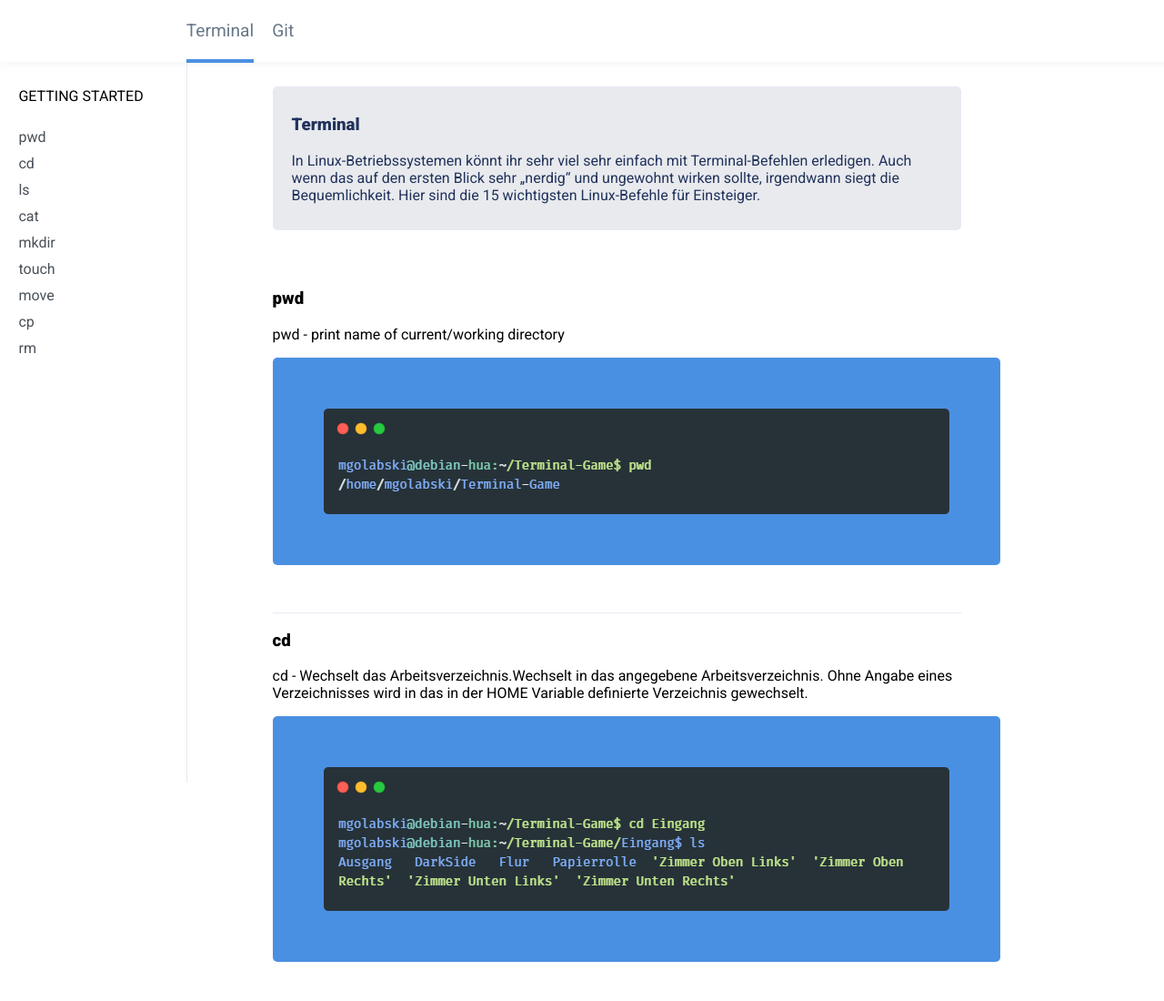
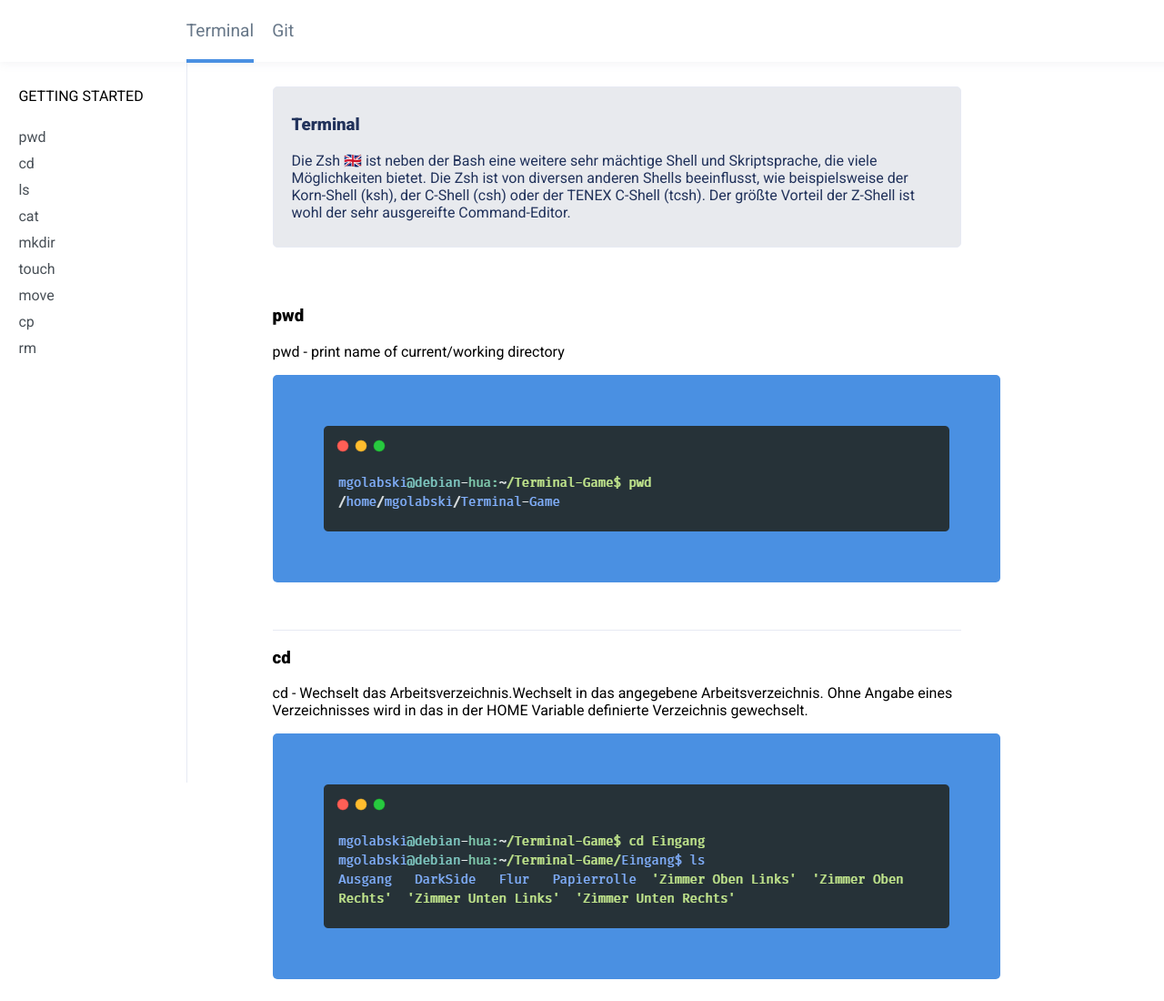
Before and after one commit to mg45/Git-Terminal-Cheatsheet, a plain HTML site: page index.html in a window 1280 px wide. Shown: the top 1100 px of the page at 91% size. Drawn offline with Linux system fonts and the light colour scheme.

Commit message:
lazy format

```diff
--- a/index.html
+++ b/index.html
@@ -40,9 +40,10 @@
         <section>
             <article class="teaser">
                 <h1>Terminal</h1>
-                <p>In Linux-Betriebssystemen könnt ihr sehr viel sehr einfach mit Terminal-Befehlen erledigen. Auch wenn
-                    das auf den ersten Blick sehr „nerdig“ und ungewohnt wirken sollte, irgendwann siegt die
-                    Bequemlichkeit. Hier sind die 15 wichtigsten Linux-Befehle für Einsteiger.</p>
+                <p>Die Zsh 🇬🇧 ist neben der Bash eine weitere sehr mächtige Shell und Skriptsprache, die viele
+                    Möglichkeiten bietet. Die Zsh ist von diversen anderen Shells beeinflusst, wie beispielsweise der
+                    Korn-Shell (ksh), der C-Shell (csh) oder der TENEX C-Shell (tcsh). Der größte Vorteil der Z-Shell
+                    ist wohl der sehr ausgereifte Command-Editor.</p>
             </article>
 
             <article id="pwd">
```
